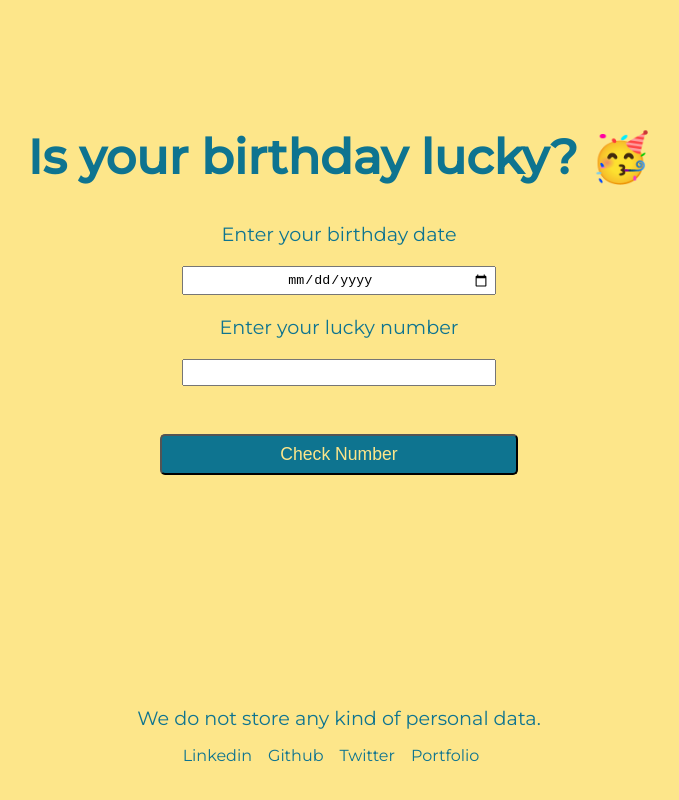
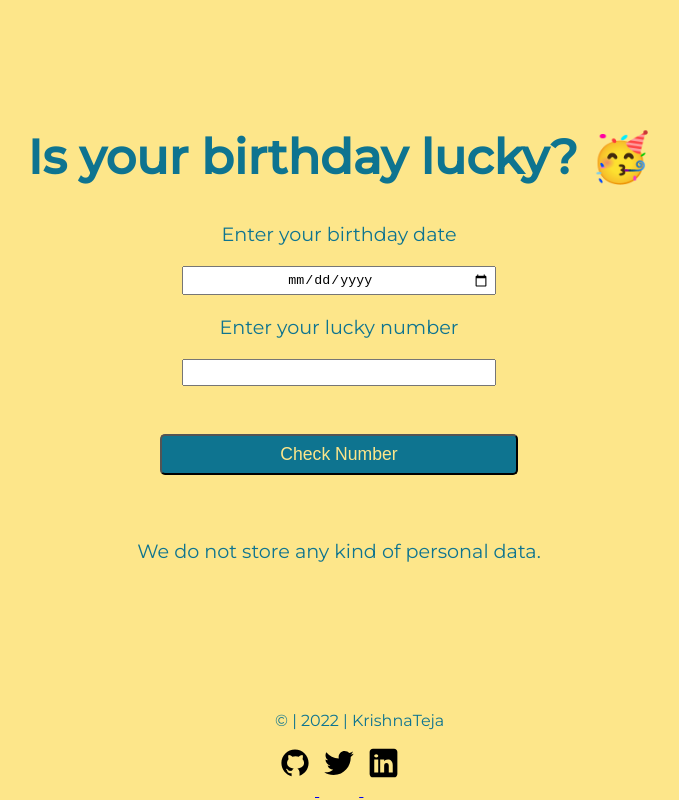
Before and after one commit to Krishna-anhsirk/is-your-birthday-lucky, a plain HTML site: page index.html in a window 1280 px wide. Shown: the whole page, without its empty margins (301-980 px from the left). Drawn offline with Linux system fonts and the light colour scheme.

Commit message:
footer updated

```diff
--- a/index.html
+++ b/index.html
@@ -17,28 +17,32 @@
       <button class="check-number">Check Number</button>
       <div class="output"></div>
     </div>
+    <div class="privacy-notice">We do not store any kind of personal data.</div>
     <footer class="footer">
-      <div class="privacy-notice">
-        We do not store any kind of personal data.
-      </div>
-      <ul class="socials">
-        <li class="social-item">
-          <a href="https://www.linkedin.com/in/krishnateja492/" target="_blank"
-            >Linkedin</a
+      <p>© | 2022 | KrishnaTeja</p>
+      <ul class="list-unordered inline-list">
+        <li>
+          <a
+            class="links"
+            href="https://github.com/Krishna-anhsirk"
+            target="_blank"
           >
+            <img src="images/github.svg" alt="github" />
+          </a>
         </li>
-        <li class="social-item">
-          <a href="https://github.com/Krishna-anhsirk" target="_blank"
-            >Github</a
+        <li>
+          <a class="links" href="https://twitter.com/Teja_1511" target="_blank">
+            <img src="images/twitter.svg" alt="twitter" />
+          </a>
+        </li>
+        <li>
+          <a
+            class="links"
+            href="https://www.linkedin.com/in/krishnateja492/"
+            target="_blank"
           >
-        </li>
-        <li class="social-item">
-          <a href="https://twitter.com/Teja_1511" target="_blank">Twitter</a>
-        </li>
-        <li class="social-item">
-          <a href="https://krishnateja.netlify.app/" target="_blank"
-            >Portfolio</a
-          >
+            <img src="images/linkedin.svg" alt="linkedin" />
+          </a>
         </li>
       </ul>
     </footer>
--- a/style.css
+++ b/style.css
@@ -60,31 +60,26 @@ body {
   font-size: 1.7rem;
 }
 
-.footer {
-  width: 100%;
+.privacy-notice {
   text-align: center;
-  padding: 1.2rem;
-  position: absolute;
-  bottom: 0px;
+  font-size: 1.2rem;
+  bottom: 2rem;
 }
 
-.privacy-notice {
-  font-size: 1.2rem;
+/* Footer  */
+.footer {
+  position: fixed;
+  bottom: 0;
+  left: 45vw;
 }
 
-.socials {
-  list-style-type: none;
-  display: flex;
-  justify-content: center;
-  margin: 1rem;
+a,
+img,
+li {
+  display: inline;
 }
 
-.social-item {
-  margin-right: 1rem;
+img {
+  width: 40px;
+  padding: 1rem 0.2rem;
 }
-
-.social-item a {
-  text-decoration: none;
-  color: var(--secondary-colour);
-  cursor: pointer;
-}
```
Also changed, not shown: images/github.svg (added), images/linkedin.svg (added), images/twitter.svg (added), 1 other file.
